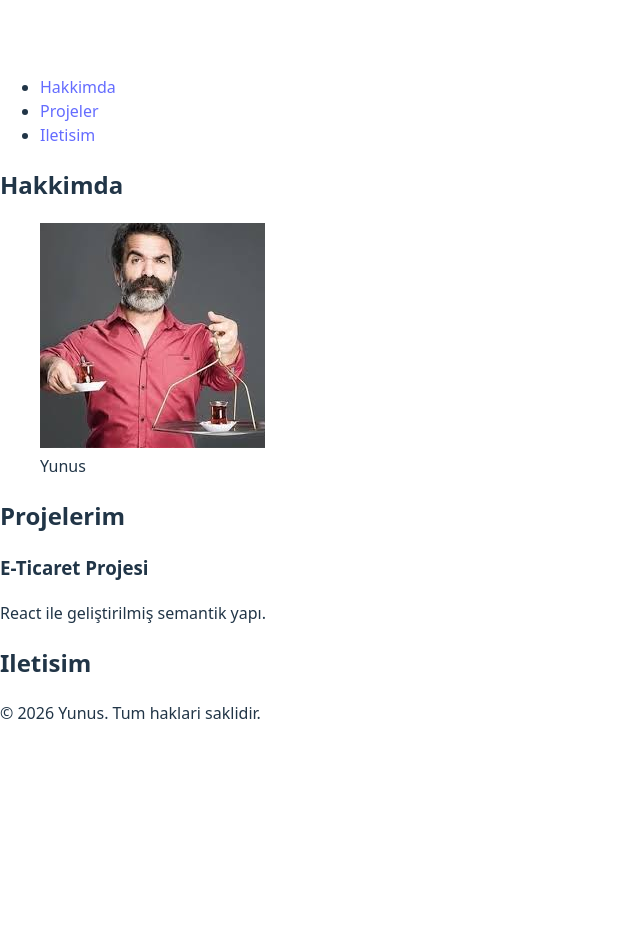
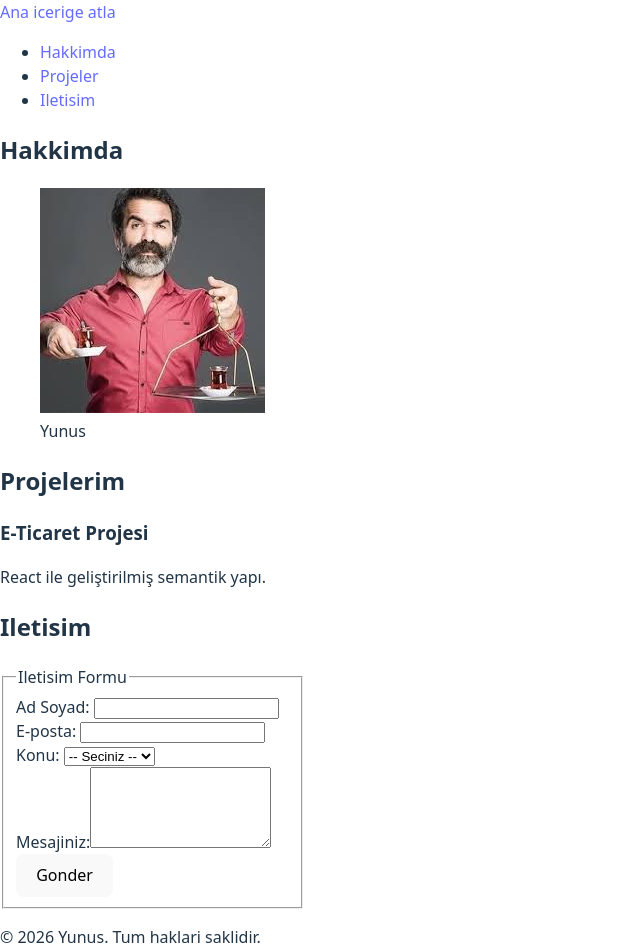
Before and after one commit to ynssfrt/web-lab-hello, a React (Vite) app: page / in a window 1280 px wide. Shown: the top 952 px of the page, without its empty margins (0-640 px from the left). Before the commit the page ends 800 px from the top, so only its background shows below. Built offline with nearby package versions, Linux system fonts and the light colour scheme.

Commit message:
feat: 'Iletisim' section added.

```diff
--- a/src/App.tsx
+++ b/src/App.tsx
@@ -1,6 +1,10 @@
 function App() {
   return (
     <> {/* Tüm elemanları saran kapsayıcı tag */}
+  <a href="#main -content" className="skip -link">
+  Ana icerige atla
+  </a>
+
       <header>
         <nav aria-label="Ana navigasyon">
           <ul>
@@ -32,7 +36,44 @@
 
         <section id="iletisim">
           <h2>Iletisim</h2>
-          {/* Form Uygulama-4 kodları buraya gelecek */}
+          {
+ <form action="#" method="POST" noValidate> {/* novalidate -> noValidate oldu */}
+  <fieldset>
+    <legend>Iletisim Formu</legend>
+
+    <div className="form-group"> {/* class -> className oldu */}
+      <label htmlFor="name">Ad Soyad: </label> {/* for -> htmlFor oldu */}
+      <input type="text" id="name" name="name" required minLength={2} aria-describedby="name-error" />
+      <small id="name-error" className="error-msg" role="alert"></small>
+    </div>
+
+    <div className="form-group">
+      <label htmlFor="email">E-posta: </label>
+      <input type="email" id="email" name="email" required aria-describedby="email-error" />
+      <small id="email-error" className="error-msg" role="alert"></small>
+    </div>
+
+    <div className="form-group">
+      <label htmlFor="subject">Konu: </label>
+      <select id="subject" name="subject" required aria-describedby="subject-error">
+        <option value="">-- Seciniz --</option>
+        <option value="is">Is Teklifi</option>
+        <option value="soru">Soru</option>
+        <option value="oneri">Oneri</option>
+      </select>
+      <small id="subject-error" className="error-msg" role="alert"></small>
+    </div>
+
+    <div className="form-group">
+      <label htmlFor="message">Mesajiniz:</label>
+      <textarea id="message" name="message" rows={5} required minLength={10} aria-describedby="message-error"></textarea> {/* rows="5" -> rows={5} oldu */}
+      <small id="message-error" className="error-msg" role="alert"></small>
+    </div>
+
+    <button type="submit">Gonder</button>
+  </fieldset>
+</form>
+}
         </section>
       </main>
 
```
